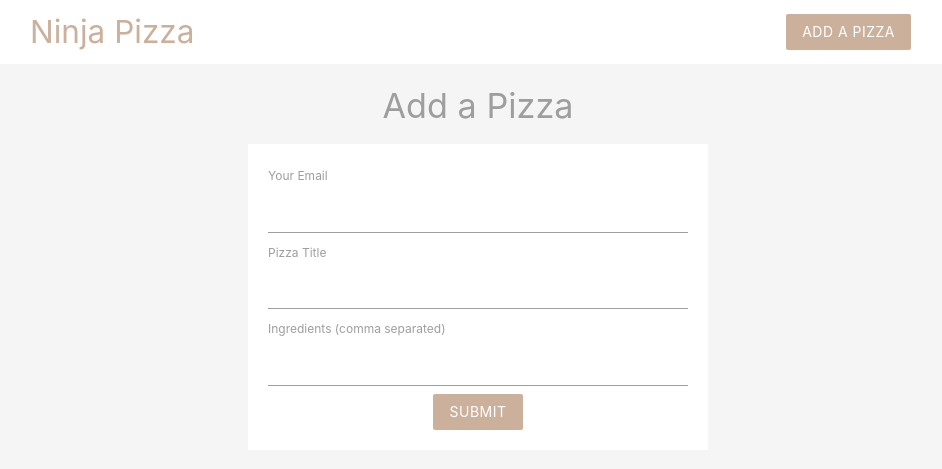
After one commit to yatharth1706/Php, a PHP site: page /Add.php in a window 1280 px wide. The commit adds this page. Shown: the top 469 px of the page, without its empty margins (162-1104 px from the left). Run offline with PHP 8.4, Linux system fonts and the light colour scheme.

Commit message:
Insertion into database

```diff
--- /dev/null
+++ b/Add.php
@@ -0,0 +1,90 @@
+<?php
+
+	include('config/db.php');
+
+	$email = $title = $ingredients = '';
+	$errors = array('email' => '', 'title' => '', 'ingredients' => '');
+
+	if(isset($_POST['submit'])){
+
+		// check email
+		if(empty($_POST['email'])){
+			$errors['email'] = 'An email is required';
+		} else{
+			$email = $_POST['email'];
+			if(!filter_var($email, FILTER_VALIDATE_EMAIL)){
+				$errors['email'] = 'Email must be a valid email address';
+			}
+		}
+
+		// check title
+		if(empty($_POST['title'])){
+			$errors['title'] = 'A title is required';
+		} else{
+			$title = $_POST['title'];
+			if(!preg_match('/^[a-zA-Z\s]+$/', $title)){
+				$errors['title'] = 'Title must be letters and spaces only';
+			}
+		}
+
+		// check ingredients
+		if(empty($_POST['ingredients'])){
+			$errors['ingredients'] = 'At least one ingredient is required';
+		} else{
+			$ingredients = $_POST['ingredients'];
+			if(!preg_match('/^([a-zA-Z\s]+)(,\s*[a-zA-Z\s]*)*$/', $ingredients)){
+				$errors['ingredients'] = 'Ingredients must be a comma separated list';
+			}
+		}
+
+		if(array_filter($errors)){
+			//echo 'errors in form';
+		} else {
+			// escape sql chars
+			$email = mysqli_real_escape_string($conn, $_POST['email']);
+			$title = mysqli_real_escape_string($conn, $_POST['title']);
+			$ingredients = mysqli_real_escape_string($conn, $_POST['ingredients']);
+
+			// create sql
+			$sql = "INSERT INTO pizzas(title,email,ingredients) VALUES('$title','$email','$ingredients')";
+
+			// save to db and check
+			if(mysqli_query($conn, $sql)){
+				// success
+				header('Location: Sql.php');
+			} else {
+				echo 'query error: '. mysqli_error($conn);
+			}
+
+
+		}
+
+	} // end POST check
+
+?>
+
+<!DOCTYPE html>
+<html>
+
+	<?php include('templates/header.php'); ?>
+
+	<section class="container grey-text">
+		<h4 class="center">Add a Pizza</h4>
+		<form class="white" action="add.php" method="POST">
+			<label>Your Email</label>
+			<input type="text" name="email" value="<?php echo htmlspecialchars($email) ?>">
+			<div class="red-text"><?php echo $errors['email']; ?></div>
+			<label>Pizza Title</label>
+			<input type="text" name="title" value="<?php echo htmlspecialchars($title) ?>">
+			<div class="red-text"><?php echo $errors['title']; ?></div>
+			<label>Ingredients (comma separated)</label>
+			<input type="text" name="ingredients" value="<?php echo htmlspecialchars($ingredients) ?>">
+			<div class="red-text"><?php echo $errors['ingredients']; ?></div>
+			<div class="center">
+				<input type="submit" name="submit" value="Submit" class="btn brand z-depth-0">
+			</div>
+		</form>
+	</section>
+
+
+</html>
--- /dev/null
+++ b/config/db.php
@@ -0,0 +1,12 @@
+<?php
+
+	$conn = mysqli_connect('localhost','rohitkumarrana67','Rana67rohit@','pizza');
+
+	// check error
+
+	if(!$conn){
+		echo "Connection Error: " . mysqli_connect_error();
+	}
+
+
+?>
--- /dev/null
+++ b/templates/header.php
@@ -0,0 +1,27 @@
+<head>
+	<title>Ninja Pizza</title>
+	<!-- Compiled and minified CSS -->
+  <link rel="stylesheet" href="https://cdnjs.cloudflare.com/ajax/libs/materialize/1.0.0/css/materialize.min.css">
+  <style type="text/css">
+	  .brand{
+	  	background: #cbb09c !important;
+	  }
+  	.brand-text{
+  		color: #cbb09c !important;
+  	}
+  	form{
+  		max-width: 460px;
+  		margin: 20px auto;
+  		padding: 20px;
+  	}
+  </style>
+</head>
+<body class="grey lighten-4">
+	<nav class="white z-depth-0">
+    <div class="container">
+      <a href="#" class="brand-logo brand-text">Ninja Pizza</a>
+      <ul id="nav-mobile" class="right hide-on-small-and-down">
+        <li><a href="#" class="btn brand z-depth-0">Add a Pizza</a></li>
+      </ul>
+    </div>
+  </nav>
```
Also changed, not shown: Sql.php (+1 -8 lines).
